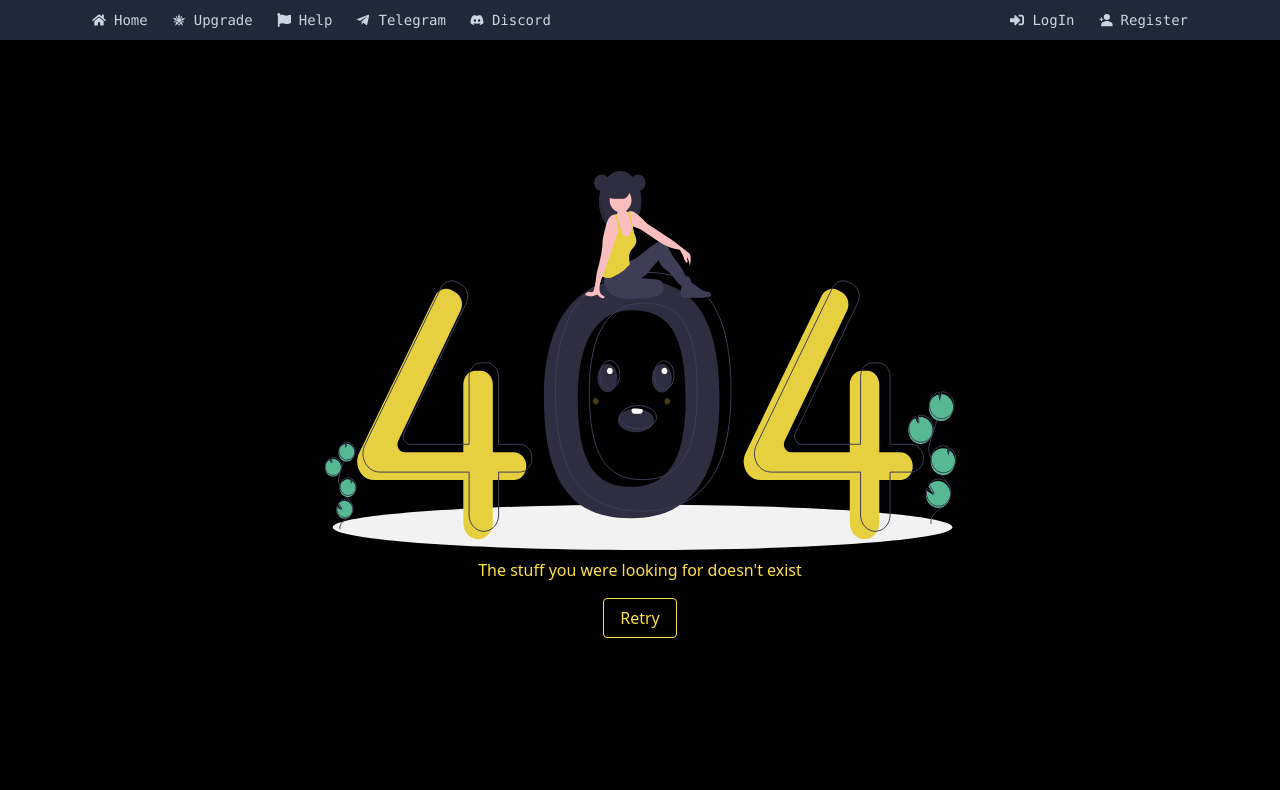
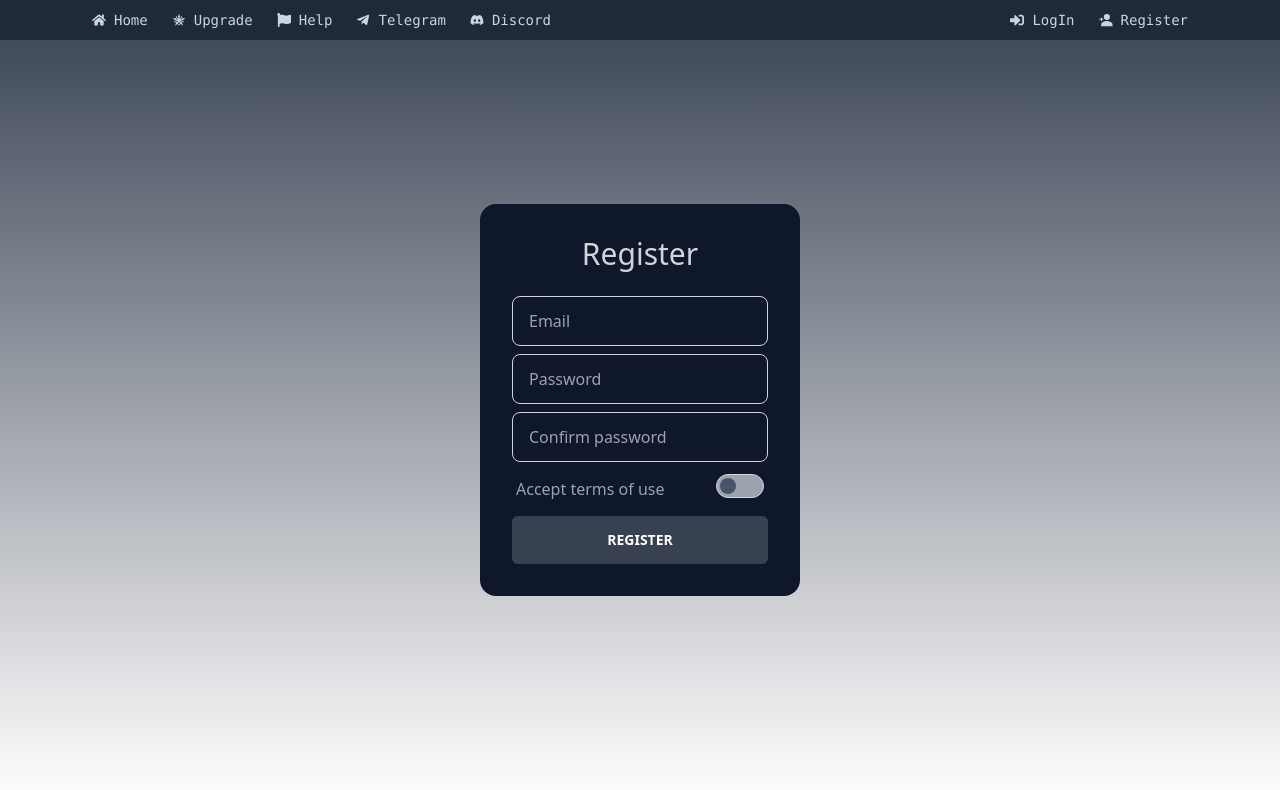
Before and after one commit to falcon71181/fxx_forum, a Next.js app: page /register in a window 1280 px wide. Before the commit this address had no page. Shown: the top 790 px of the page. Built offline with nearby package versions, Linux system fonts and the light colour scheme.

Commit message:
Register Page Added

```diff
--- /dev/null
+++ b/src/app/register/page.tsx
@@ -0,0 +1,98 @@
+"use client";
+import React, { useState, SyntheticEvent } from "react";
+
+const Register = () => {
+  const [email, setEmail] = useState("");
+  const [password, setPassword] = useState("");
+  const [confirmPassword, setConfirmPassword] = useState("");
+
+  const handleSubmit = async (e: SyntheticEvent) => {
+    e.preventDefault();
+
+    // Check if password and confirm password match
+    if (password !== confirmPassword) {
+      alert("Password and Confirm Password don't match");
+      return;
+    }
+
+    try {
+      const formData = new FormData();
+      formData.append("email", email as string);
+      formData.append("password", password as string);
+
+      const response = await fetch("/api/register", {
+        method: "POST",
+        body: formData,
+      });
+
+      // Check if the request was successful
+      if (response.ok) {
+        const result = await response.json();
+
+        localStorage.setItem("token", result.token);
+
+        // redirecting to profile page after Register
+        window.location.replace("/profile");
+      } else {
+        // Handle registration failure
+        console.error("Registration failed");
+      }
+    } catch (error) {
+      // Handle network or other errors
+      console.error("Error during registration:", error);
+    }
+  };
+
+  return (
+    <main className="min-h-screen flex items-center justify-center">
+      <div className="w-80 rounded-2xl bg-slate-900">
+        <div className="flex flex-col gap-2 p-8">
+          <p className="text-center text-3xl text-gray-300 mb-4">Register</p>
+          <input
+            type="email"
+            value={email}
+            onChange={(e) => setEmail(e.target.value)}
+            className="bg-slate-900 w-full rounded-lg border border-gray-300 px-4 py-3 focus:outline-none focus:ring-2 focus:ring-gray-700 focus:ring-offset-2 focus:ring-offset-gray-800"
+            placeholder="Email"
+            required
+          />
+          <input
+            type="password"
+            value={password}
+            onChange={(e) => setPassword(e.target.value)}
+            className="bg-slate-900 w-full rounded-lg border border-gray-300 px-4 py-3 focus:outline-none focus:ring-2 focus:ring-gray-700 focus:ring-offset-2 focus:ring-offset-gray-800"
+            placeholder="Password"
+            required
+          />
+          <input
+            type="password"
+            value={confirmPassword}
+            onChange={(e) => setConfirmPassword(e.target.value)}
+            className="bg-slate-900 w-full rounded-lg border border-gray-300 px-4 py-3 focus:outline-none focus:ring-2 focus:ring-gray-700 focus:ring-offset-2 focus:ring-offset-gray-800"
+            placeholder="Confirm password"
+            required
+          />
+          <label className="flex cursor-pointer items-center justify-between p-1 text-slate-400">
+            Accept terms of use
+            <div className="relative inline-block">
+              <input
+                type="checkbox"
+                className="peer h-6 w-12 cursor-pointer appearance-none rounded-full border border-gray-300 bg-gray-400 checked:border-green-300 focus-visible:outline-none focus-visible:ring-2 focus-visible:ring-gray-900 focus-visible:ring-offset-2"
+              />
+              <span className="pointer-events-none absolute left-1 top-1 block h-4 w-4 rounded-full bg-slate-600 transition-all duration-200 peer-checked:left-7 peer-checked:bg-green-300"></span>
+            </div>
+          </label>
+          <button
+            type="button"
+            onClick={handleSubmit}
+            className="inline-block cursor-pointer rounded-md bg-gray-700 px-4 py-3.5 text-center text-sm font-semibold uppercase text-white transition duration-200 ease-in-out hover:bg-gray-800 focus-visible:outline-none focus-visible:ring-2 focus-visible:ring-gray-700 focus-visible:ring-offset-2 active:scale-95"
+          >
+            Register
+          </button>
+        </div>
+      </div>
+    </main>
+  );
+};
+
+export default Register;
```
